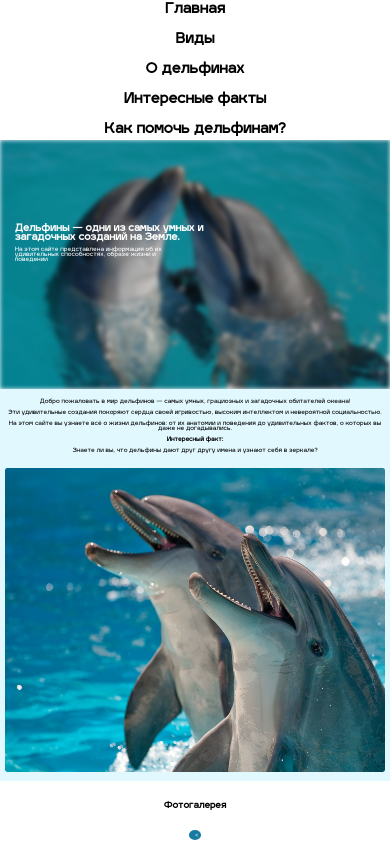
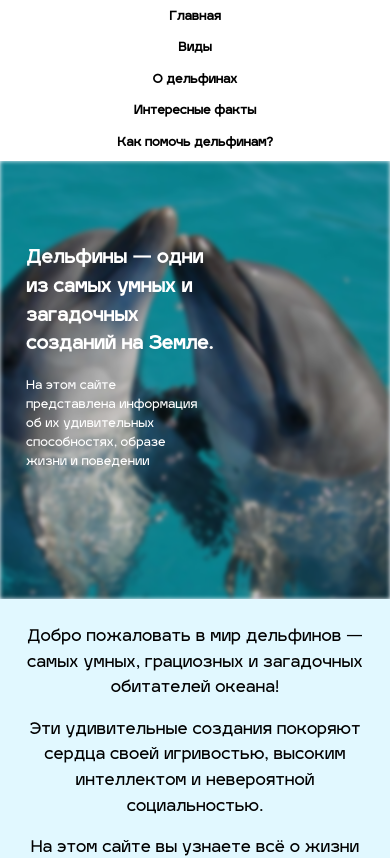
Before and after one commit to TinRoom51550542/Site-about-Dolphins, a React (Create React App) app: page /#/ in a window 390 px wide. Shown: the top 858 px of the page. Built offline with nearby package versions, Linux system fonts and the light colour scheme.

Commit message:
Изменение style.css: изменение размеров шрифтов

```diff
--- a/src/styles/style.css
+++ b/src/styles/style.css
@@ -6,10 +6,16 @@
   font-display: swap;
 }
 
+html {
+  font-size: 16px; /* Base font size */
+}
+
 body {
   margin: 0;
   font-family: 'IgraSans', sans-serif;
   background-color: #f5faff;
+  font-size: clamp(16px, 1.5vw, 18px);
+  line-height: 1.6;
 }
 
 .header {
@@ -36,12 +42,12 @@ body {
   list-style: none;
   display: flex;
   justify-content: center;
-    gap: 1.875vw;
+  gap: clamp(20px, 1.875vw, 30px);
   background-color: white;
   margin: 0;
-    padding: 0.625vw 0;
-    font-size: 1vw;
-    width:100%;
+  padding: clamp(8px, 0.625vw, 12px) 0;
+  font-size: clamp(14px, 1vw, 16px);
+  width: 100%;
   position: relative;
 }
 
@@ -51,9 +57,11 @@ body {
   font-weight: bold;
   cursor: pointer;
 }
+
 .navbar li {
   position: relative;
 }
+
 .pulldown_menu {
   position: absolute;
   top: 100%;
@@ -61,86 +69,91 @@ body {
   transform: translateX(-50%);
   visibility: hidden;
   background: white;
-    padding: 0.625vw;
-    box-shadow: 0 0.25vw 0.5vw rgba(0, 0, 0, 0.1);
+  padding: clamp(8px, 0.625vw, 12px);
+  box-shadow: 0 4px 8px rgba(0, 0, 0, 0.1);
   z-index: 10;
   text-align: center;
 }
+
 .pulldown_item {
   display: block;
   background: white;
   color: black;
-    width: 9.375vw;
-    padding: 0.1875vw;
-    font-size: 0.9375vw;
+  width: clamp(120px, 9.375vw, 180px);
+  padding: clamp(3px, 0.1875vw, 5px);
+  font-size: clamp(12px, 0.9375vw, 14px);
   border: none;
   margin-left: auto;
   margin-right: auto;
   text-decoration: none;
 }
+
 .show.pulldown_menu {
   visibility: visible;
 }
+
 .pulldown_item:hover {
   background: #f0f0f0;
 }
 
 .hero h1 {
-    font-size: 4vw;
+  font-size: clamp(32px, 4vw, 64px);
   max-width: 50.75vw;
   margin: 0 15.625vw 0 6.75vw;
 }
 
 .hero p {
-    font-size: 2.5vw;
+  font-size: clamp(20px, 2.5vw, 40px);
   max-width: 44.0625vw;
-    margin: 1.25vw 15.625vw 0 6.75vw;
+  margin: clamp(10px, 1.25vw, 20px) 15.625vw 0 6.75vw;
+  line-height: 1.6;
 }
 
 .intro {
   display: flex;
   background-color: #e1f8ff;
-    padding: 2.5vw 0 2.5vw 7.5vw;
-    gap: 2.5vw;
+  padding: clamp(20px, 2.5vw, 40px) 0 clamp(20px, 2.5vw, 40px) 7.5vw;
+  gap: clamp(20px, 2.5vw, 40px);
   align-items: center;
 }
 
 .intro-text {
   flex: 1;
-    font-size: 1.5vw;
+  font-size: clamp(16px, 1.5vw, 24px);
 }
 
 .intro-with-image {
   display: flex;
-    gap: 1.25vw;
+  gap: clamp(10px, 1.25vw, 20px);
 }
 
 .intro-image-physiology {
   position: sticky;
-    top: 5vw;
+  top: clamp(40px, 5vw, 80px);
   flex-shrink: 0;
   max-width: 37.5vw;
   max-height: 31.25vw;
-    border-radius: 0.5vw;
+  border-radius: 8px;
   object-fit: cover;
 }
 
 .intro-image img {
-    width: 800px;
-    clip-path: ellipse(800px 500px at 100% 50%);
+  width: 100%;
+  max-width: clamp(400px, 50vw, 800px);
+  clip-path: ellipse(calc(50vw) calc(31.25vw + 50px) at 100% 50%);
 }
 
 .gallery {
   text-align: center;
-    padding: 20px 20px;
+  padding: 20px;
   background-color: white;
   align-items: center;
 }
 
 .gallery h2 {
-    font-size: 56px;
+  font-size: clamp(32px, 3.5vw, 40px);
   margin-bottom: 20px;
-    margin-top: 0px;
+  margin-top: 0;
 }
 
 .gallery-wrapper {
@@ -165,77 +178,89 @@ body {
   overflow: hidden;
   margin: 0 15px;
 }
+
 .gallery-track {
   display: flex;
   transition: transform 0.5s;
   width: 5600px;
 }
+
 .gallery-item {
   width: 800px;
   padding: 0 5px;
   box-sizing: border-box;
 }
+
 .gallery-item img {
   width: 100%;
   height: 400px;
   object-fit: cover;
   border-radius: 6px;
-    box-shadow: 0 3px 6px rgba(0,0,0,0.1);
+  box-shadow: 0 3px 6px rgba(0, 0, 0, 0.1);
 }
 
 .arrow {
   background-color: #167ba0;
   border: none;
   color: white;
-    font-size: 32px;
+  font-size: clamp(24px, 2vw, 32px);
   border-radius: 50%;
   width: 60px;
   height: 60px;
   cursor: pointer;
 }
+
 .arrow:hover {
   background-color: #1A5881;
 }
+
 .header--evolution::before {
   background-image: url("../images/header-dolphins.jpg");
 }
+
 .evolution-article {
-    font-size: 1.25vw;
+  font-size: clamp(16px, 1.25vw, 20px);
   padding: 0 5vw 0 0;
 }
+
 .header--physioilogy::before {
   background-image: url("../images/dolphin-swim.jpg");
 }
+
 .header--sociallife::before {
   background-image: url("../images/header-sociallife.jpg");
 }
+
 .header--facts::before {
   background-image: url("../images/dolphin-in-water.jpeg");
 }
+
 .header--species::before {
   background-image: url("../images/dolphin-smiling.jpg");
 }
+
 .facts-article {
-    font-size: 1.5vw;
+  font-size: clamp(16px, 1.5vw, 20px);
   padding: 0 5vw 0 0;
 }
+
 .page-content {
   display: flex;
-    gap: 2.5vw;
-    padding: 2.5vw 7.5vw;
+  gap: clamp(20px, 2.5vw, 40px);
+  padding: clamp(20px, 2.5vw, 40px) 7.5vw;
   background-color: #e1f8ff;
 }
 
 .side-menu {
   position: sticky;
-    top: 6.25vw;
+  top: clamp(50px, 6.25vw, 100px);
   align-self: flex-start;
   flex-shrink: 0;
   width: 15.625vw;
   background: white;
-    border-radius: 0.5vw;
-    padding: 1.25vw;
-    box-shadow: 0 0.1875vw 0.625vw rgba(0,0,0,0.1);
+  border-radius: 8px;
+  padding: clamp(10px, 1.25vw, 20px);
+  box-shadow: 0 3px 10px rgba(0, 0, 0, 0.1);
 }
 
 .side-menu ul {
@@ -245,7 +270,7 @@ body {
 }
 
 .side-menu li {
-    margin-bottom: 0.9375vw;
+  margin-bottom: clamp(8px, 0.9375vw, 15px);
 }
 
 .side-menu a {
@@ -266,7 +291,7 @@ body {
 .fact-icon {
   vertical-align: middle;
   color: #167ba0;
-    margin-right: 0.625vw;
+  margin-right: clamp(5px, 0.625vw, 10px);
   font-size: 1.5em;
 }
 
@@ -285,7 +310,7 @@ body {
 
 .fade-in {
   opacity: 0;
-    transform: translateY(1.25vw);
+  transform: translateY(clamp(10px, 1.25vw, 20px));
   animation: fadeInUp 0.8s ease forwards;
   animation-delay: 0.2s;
 }
@@ -293,6 +318,7 @@ body {
 .fact:nth-child(odd).fade-in {
   animation-delay: 0.3s;
 }
+
 .fact:nth-child(even).fade-in {
   animation-delay: 0.5s;
 }
@@ -305,16 +331,17 @@ body {
 }
 
 .fact h2 {
-    font-size: 1.75vw;
-    margin-bottom: 0.625vw;
+  font-size: clamp(20px, 1.75vw, 28px);
+  margin-bottom: clamp(5px, 0.625vw, 10px);
 }
 
 .fact p {
-    font-size: 1.25vw;
+  font-size: clamp(16px, 1.25vw, 20px);
   line-height: 1.5;
 }
+
 .sociallife-article {
-    font-size: 1.25vw;
+  font-size: clamp(16px, 1.25vw, 20px);
   padding: 0 5vw 0 0;
 }
 
@@ -324,23 +351,23 @@ body {
   width: 100%;
   height: auto;
   margin: 0 auto;
-    border-radius: 0.5vw;
-    box-shadow: 0 0.125vw 0.5vw rgba(0, 0, 0, 0.15);
+  border-radius: 8px;
+  box-shadow: 0 2px 8px rgba(0, 0, 0, 0.15);
 }
+
 .description-toggle {
   margin-bottom: 1.5em;
   text-align: center;
 }
 
 .toggle-button {
-    padding: 0.5vw 1vw;
-    margin-top: 0.625vw;
-    margin-bottom: 0.625vw;
+  padding: clamp(8px, 0.5vw, 16px) clamp(16px, 1vw, 24px);
+  margin: clamp(10px, 0.625vw, 20px) 0;
   background-color: #0077cc;
   color: white;
   border: none;
-    border-radius: 0.375vw;
-    font-size: 1em;
+  border-radius: 6px;
+  font-size: clamp(14px, 1rem, 16px);
   cursor: pointer;
   transition: background-color 0.3s ease;
 }
@@ -352,21 +379,22 @@ body {
 .description-content {
   background-color: #eef8fe;
   padding: 1em;
-    border-left: 0.25vw solid #0077cc;
+  border-left: 4px solid #0077cc;
   margin-bottom: 1em;
-    border-radius: 0.25vw;
+  border-radius: 4px;
 }
+
 .species-article {
   display: flex;
   flex-direction: column;
   align-items: center;
   text-align: center;
-    font-size: 1.25vw;
+  font-size: clamp(16px, 1.25vw, 20px);
   padding: 0;
 }
 
 .physiology-article {
-    font-size: 1.25vw;
+  font-size: clamp(16px, 1.25vw, 20px);
   padding: 0 5vw 0 0;
 }
 
@@ -376,7 +404,7 @@ body {
   align-items: center;
   justify-content: center;
   background-color: #e1f8ff;
-    padding: 5vw;
+  padding: clamp(40px, 5vw, 80px);
 }
 
 .header--help::before {
@@ -392,40 +420,40 @@ body {
 }
 
 .help-article h2 {
-    font-size: 1.75vw;
-    margin-top: 1.875vw;
-    margin-bottom: 0.75vw;
+  font-size: clamp(20px, 1.75vw, 28px);
+  margin-top: clamp(15px, 1.875vw, 30px);
+  margin-bottom: clamp(6px, 0.75vw, 12px);
   color: #167ba0;
 }
 
 .help-article p {
-    margin-bottom: 1vw;
-    font-size: 1.25vw;
+  margin-bottom: clamp(8px, 1vw, 16px);
+  font-size: clamp(16px, 1.25vw, 20px);
 }
 
 .resources {
   max-width: 56.25vw;
-    margin: 3.75vw auto 2.5vw;
-    padding: 1.25vw 2.5vw;
+  margin: clamp(30px, 3.75vw, 60px) auto clamp(20px, 2.5vw, 40px);
+  padding: clamp(10px, 1.25vw, 20px) clamp(20px, 2.5vw, 40px);
   background-color: #dff4fc;
-    border-radius: 0.5vw;
-    box-shadow: 0 0.125vw 0.5vw rgba(0,0,0,0.1);
-    font-size: 1.125vw;
+  border-radius: 8px;
+  box-shadow: 0 2px 8px rgba(0, 0, 0, 0.1);
+  font-size: clamp(14px, 1.125vw, 18px);
 }
 
 .resources h2 {
-    font-size: 2vw;
-    margin-bottom: 1.25vw;
+  font-size: clamp(24px, 2vw, 32px);
+  margin-bottom: clamp(10px, 1.25vw, 20px);
   color: #0a5a7a;
 }
 
 .resources ul {
-    padding-left: 1.25vw;
+  padding-left: clamp(10px, 1.25vw, 20px);
   list-style-type: disc;
 }
 
 .resources li {
-    margin-bottom: 0.9375vw;
+  margin-bottom: clamp(8px, 0.9375vw, 15px);
   line-height: 1.5;
 }
 
@@ -441,44 +469,44 @@ body {
 
 .conclusion {
   max-width: 56.25vw;
-    margin: 0 auto 5vw;
-    padding: 1.25vw 2.5vw;
-    font-size: 1.375vw;
+  margin: 0 auto clamp(40px, 5vw, 80px);
+  padding: clamp(10px, 1.25vw, 20px) clamp(20px, 2.5vw, 40px);
+  font-size: clamp(18px, 1.375vw, 22px);
   font-weight: 600;
   color: #105a78;
   text-align: center;
   background-color: #c6e8ff;
-    border-radius: 0.5vw;
-    box-shadow: 0 0.125vw 0.375vw rgba(0,0,0,0.1);
+  border-radius: 8px;
+  box-shadow: 0 2px 6px rgba(0, 0, 0, 0.1);
 }
 
-/* Общие стили для скроллбаров (работают в WebKit браузерах) */
+/* Scrollbar styles for WebKit browsers */
 ::-webkit-scrollbar {
-    width: 0.625vw;
-    height: 0.625vw;
+  width: clamp(8px, 0.625vw, 12px);
+  height: clamp(8px, 0.625vw, 12px);
 }
 
 ::-webkit-scrollbar-track {
   background: #f1f1f1;
-    border-radius: 0.625vw;
+  border-radius: 10px;
 }
 
 ::-webkit-scrollbar-thumb {
   background: #888;
-    border-radius: 0.625vw;
+  border-radius: 10px;
 }
 
 ::-webkit-scrollbar-thumb:hover {
   background: #555;
 }
 
-/* Стили для Firefox */
+/* Scrollbar styles for Firefox */
 * {
   scrollbar-width: thin;
   scrollbar-color: #888 #f1f1f1;
 }
 
-/* Для IE/Edge - ограниченная поддержка */
+/* Scrollbar styles for IE/Edge */
 body {
   -ms-overflow-style: -ms-autohiding-scrollbar;
 }
@@ -493,7 +521,7 @@ body {
   cursor: pointer;
   text-decoration: none;
   font-family: inherit;
-    font-size: 1vw;
+  font-size: clamp(14px, 1vw, 16px);
 }
 
 .link-like-button:hover,
@@ -502,92 +530,91 @@ body {
   outline: none;
 }
 
+@media (max-width: 1024px) {
+  html {
+    font-size: 15px;
+  }
+  .hero h1 {
+    font-size: clamp(22px, 3.5vw, 28px);
+  }
+  .hero p {
+    font-size: clamp(16px, 2vw, 18px);
+  }
+}
+
 @media (max-width: 768px) {
+  html {
+    font-size: 14px;
+  }
   .navbar ul {
     flex-direction: column;
     text-align: center;
     gap: 0.9375rem;
-    font-size: 0.875rem;
+    font-size: clamp(12px, 2vw, 14px);
     position: relative;
   }
-
   .pulldown_menu {
-    position: absolute;
-    top: 100%;
-    left: 50%;
     min-width: 150px;
     padding: 0.5rem;
-    box-shadow: 0 0.25rem 0.5rem rgba(0, 0, 0, 0.1);
+    box-shadow: 0 4px 8px rgba(0, 0, 0, 0.1);
     text-align: center;
     visibility: hidden;
     background: white;
     z-index: 1000;
   }
-
   .show.pulldown_menu {
     visibility: visible;
   }
-
   .pulldown_item {
-    font-size: 0.875rem;
+    font-size: clamp(12px, 2vw, 14px);
     width: auto;
     padding: 0.5rem;
     white-space: nowrap;
     display: block;
   }
-
   .hero h1 {
-    font-size: 2.5vw;
-    margin: 0 1.25vw;
+    font-size: clamp(20px, 3.5vw, 24px);
+    margin: 0 clamp(10px, 1.25rem, 20px);
   }
-
   .hero p {
-    font-size: 1.5vw;
-    margin: 1.25vw 1.25vw 0;
+    font-size: clamp(14px, 2vw, 16px);
+    margin: clamp(10px, 1.25rem, 20px) clamp(10px, 1.25rem, 20px) 0;
   }
-
   .intro {
     flex-direction: column;
-    padding: 1.25vw;
+    padding: clamp(10px, 1.25vw, 20px);
     text-align: center;
   }
-
   .intro-image img {
     width: 100%;
+    max-width: 100%;
     clip-path: none;
-    border-radius: 0.625vw;
+    border-radius: 10px;
   }
-
   .gallery h2 {
-    font-size: 2.25vw;
+    font-size: clamp(20px, 3vw, 24px);
   }
-
   .gallery-wrapper {
     flex-direction: column;
   }
-
   .gallery-container,
   .gallery-item {
     width: 100% !important;
   }
-
   .arrow {
-    font-size: 1.5vw;
-    width: 2.5vw;
-    height: 2.5vw;
+    font-size: clamp(16px, 1.5vw, 20px);
+    width: clamp(40px, 2.5vw, 50px);
+    height: clamp(40px, 2.5vw, 50px);
   }
-
   .page-content {
     flex-direction: column;
-    padding: 1.25vw;
+    padding: clamp(10px, 1.25vw, 20px);
   }
-
   .side-menu {
     width: 100%;
     position: relative;
     top: 0;
   }
-
   .evolution-article,
   .facts-article,
   .help-article {
@@ -596,9 +623,8 @@ body {
   .intro-with-image {
     flex-direction: column;
     align-items: center;
-    gap: 1.25vw;
+    gap: clamp(10px, 1.25vw, 20px);
   }
-
   .intro-image-physiology {
     position: relative;
     top: auto;
@@ -606,15 +632,26 @@ body {
     max-height: none;
     width: 100%;
     height: auto;
-    border-radius: 0.625vw;
+    border-radius: 10px;
   }
-
   .physiology-article {
-    font-size: 1.125vw;
-    padding: 0 0.625vw;
+    font-size: clamp(12px, 1.125vw, 14px);
+    padding: 0 clamp(5px, 0.625vw, 10px);
     text-align: left;
   }
   .link-like-button {
-        font-size: 0.875rem;
+    font-size: clamp(12px, 2vw, 14px);
   }
 }
+
+@media (max-width: 480px) {
+  html {
+    font-size: 13px;
+  }
+  .hero h1 {
+    font-size: clamp(18px, 3vw, 22px);
+  }
+  .hero p {
+    font-size: clamp(12px, 1.5vw, 14px);
+  }
+}
```
Lines whose indentation alone changed are shown as unchanged.
